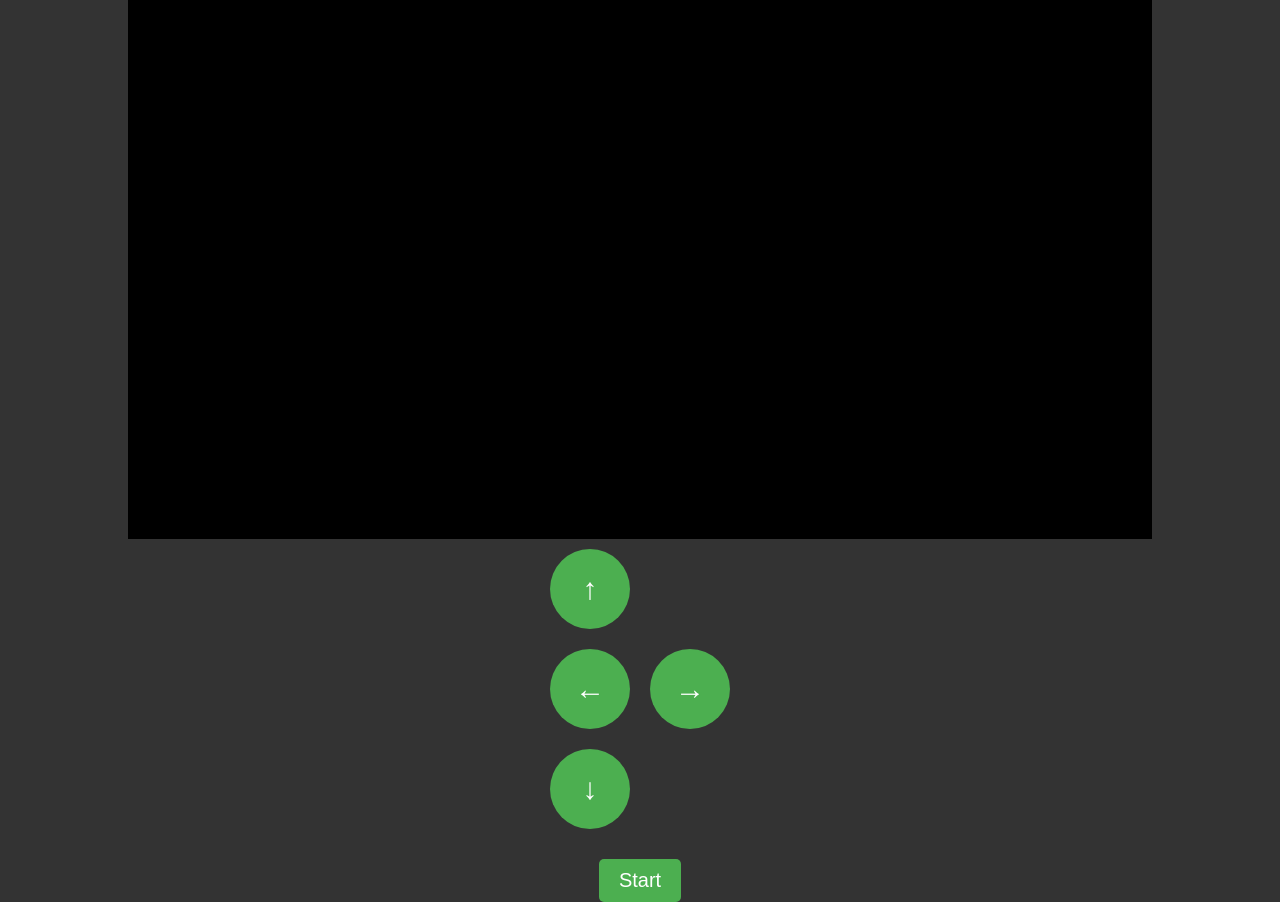
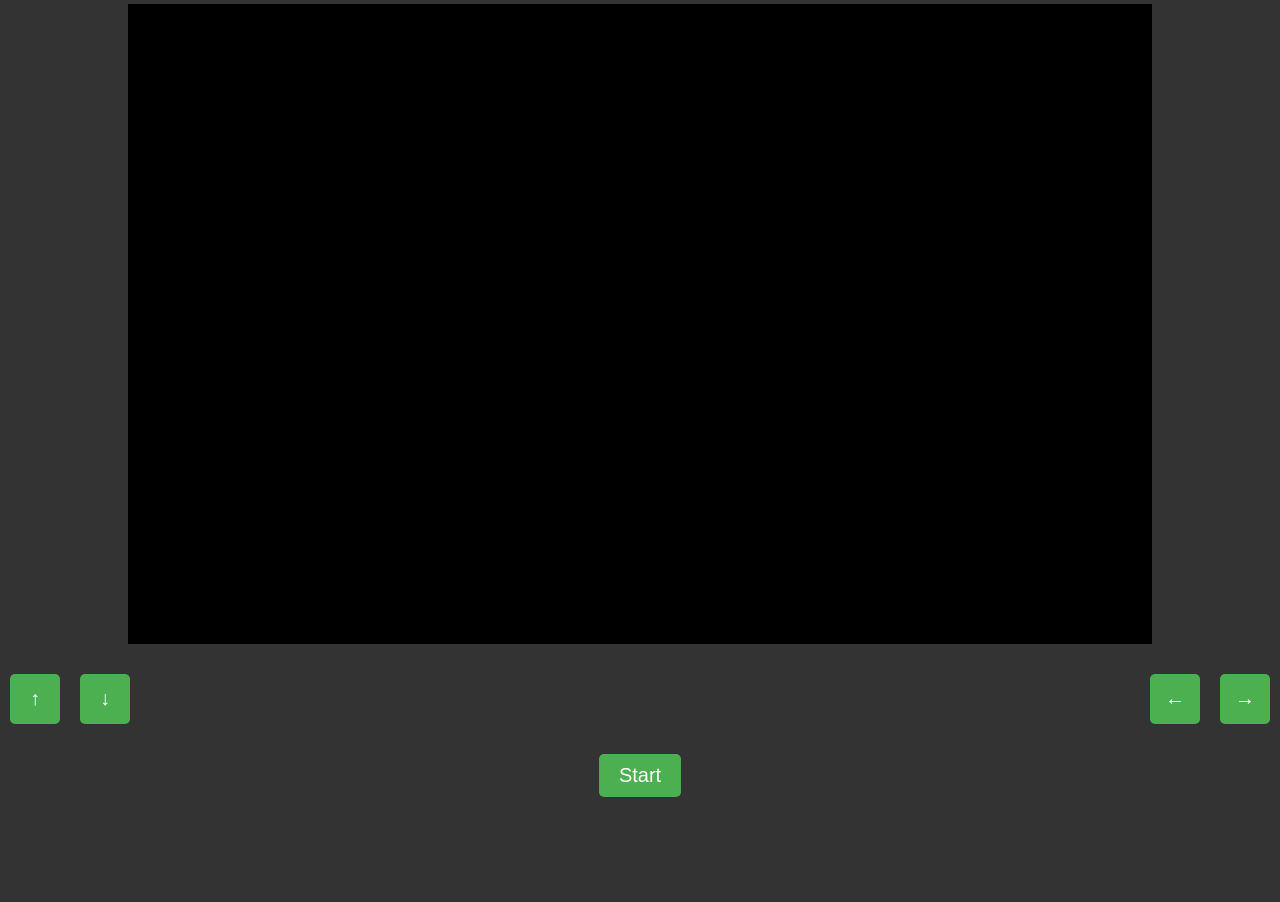
Before and after one commit to Eliyusif13/test_front_home, a plain HTML site: page memar/index.html in a window 1280 px wide. After the commit the page ends 800 px from the top, so only its background shows below. Drawn offline with Linux system fonts and the light colour scheme.

Commit message:
new front codes

```diff
--- a/memar/index.html
+++ b/memar/index.html
@@ -11,9 +11,9 @@
             display: flex;
             justify-content: center;
             align-items: center;
-            flex-direction: column;
             height: 100vh;
             background-color: #333;
+            flex-direction: column;
         }
         canvas {
             background-color: #000;
@@ -31,37 +31,56 @@
         #startButton:disabled {
             background-color: #ccc;
         }
+
+        /* Düymələrin düzülüşü */
+        .controls {
+            display: flex;
+            justify-content: space-between;
+            width: 100%;
+            margin-top: 20px;
+        }
+
+        /* Sol tərəfdəki düymələr (yuxarı və aşağı) */
+        .left-controls, .right-controls {
+            display: flex;
+            flex-direction: row;
+            justify-content: center;
+            align-items: center;
+        }
+
+        /* Sağ tərəfdəki düymələr (sağa və sola) */
+        .right-controls {
+            margin-left: auto;
+        }
+
         .control-btn {
-            width: 80px;
-            height: 80px;
+            width: 50px;
+            height: 50px;
             margin: 10px;
             background-color: #4CAF50;
             border: none;
-            border-radius: 50%;
             color: white;
-            font-size: 30px;
+            font-size: 20px;
             cursor: pointer;
+            border-radius: 5px;  /* Kvadrat düymələr */
         }
-        .controls {
-            display: flex;
-            justify-content: center;
-        }
-        .column {
-            display: flex;
-            flex-direction: column;
+        .control-btn:active {
+            background-color: #45a049; /* Toxunulanda rəng dəyişir */
         }
     </style>
 </head>
 <body>
     <canvas id="gameCanvas"></canvas>
+    <!-- Sol tərəf düymələri -->
     <div class="controls">
-        <div class="column">
+        <div class="left-controls">
             <button id="up" class="control-btn">↑</button>
-            <div style="display: flex;">
-                <button id="left" class="control-btn">←</button>
-                <button id="right" class="control-btn">→</button>
-            </div>
             <button id="down" class="control-btn">↓</button>
+        </div>
+        <!-- Sağ tərəf düymələri -->
+        <div class="right-controls">
+            <button id="left" class="control-btn">←</button>
+            <button id="right" class="control-btn">→</button>
         </div>
     </div>
     <button id="startButton" onclick="startGame()">Start</button>
```
